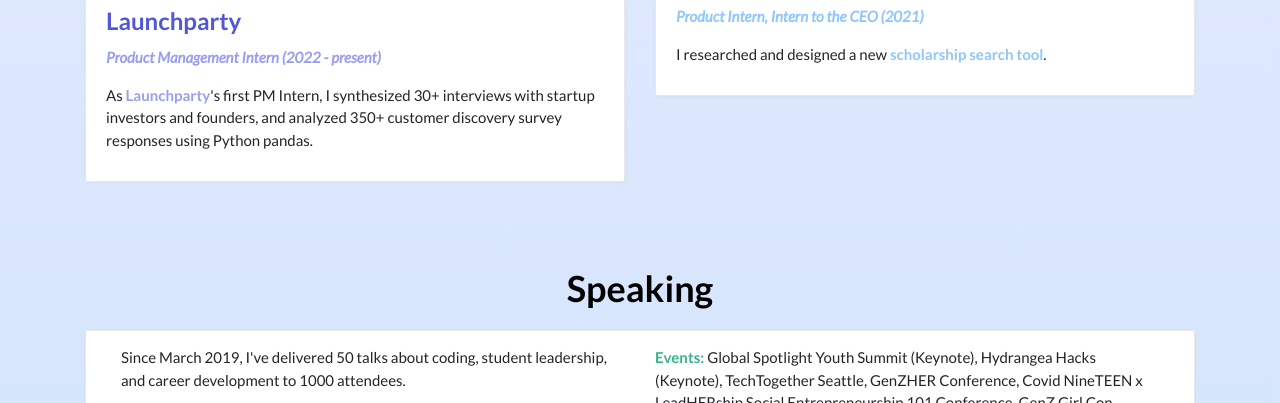
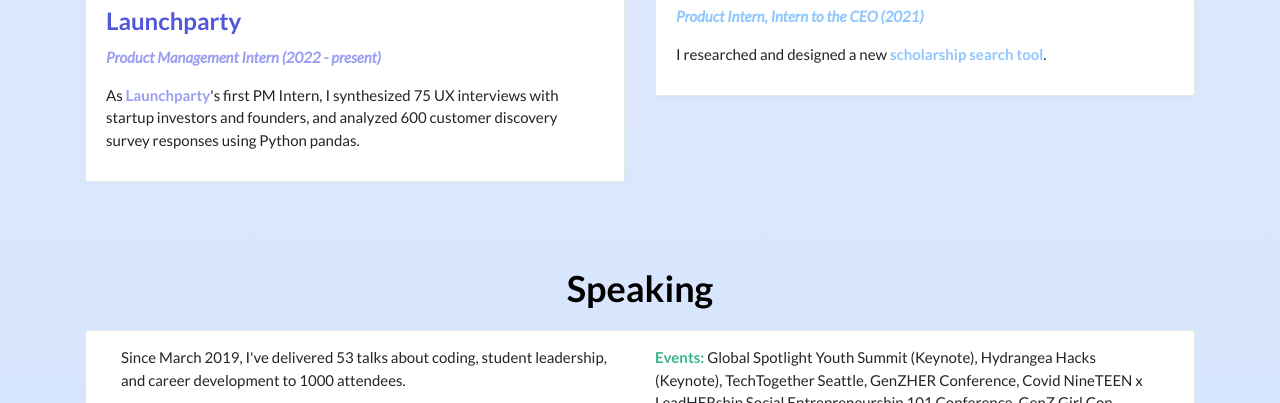
Before and after one commit to stephaniefenhua/personalSite, a plain HTML site: page index.html in a window 1280 px wide. Shown: the part 1735-2138 px from the top of the page. Drawn offline with nearby package versions, Linux system fonts and the light colour scheme.

Commit message:
🌸🏏 Updated with Glitch

```diff
--- a/index.html
+++ b/index.html
@@ -365,8 +365,8 @@
                         class="aa-links"
                         target="_blank"
                         >Launchparty</a
-                      >'s first PM Intern, I synthesized 30+ interviews with
-                      startup investors and founders, and analyzed 350+ customer
+                      >'s first PM Intern, I synthesized 75 UX interviews with
+                      startup investors and founders, and analyzed 600 customer
                       discovery survey responses using Python pandas.
                     </p>
                   </div>
@@ -428,7 +428,7 @@
               <div class="row experience-card">
                 <div class="col-lg-6 col-md-12 col-sm-12">
                   <p align="left">
-                    Since March 2019, I've delivered 50 talks about coding,
+                    Since March 2019, I've delivered 53 talks about coding,
                     student leadership, and career development to 1000
                     attendees.
                   </p>
```
